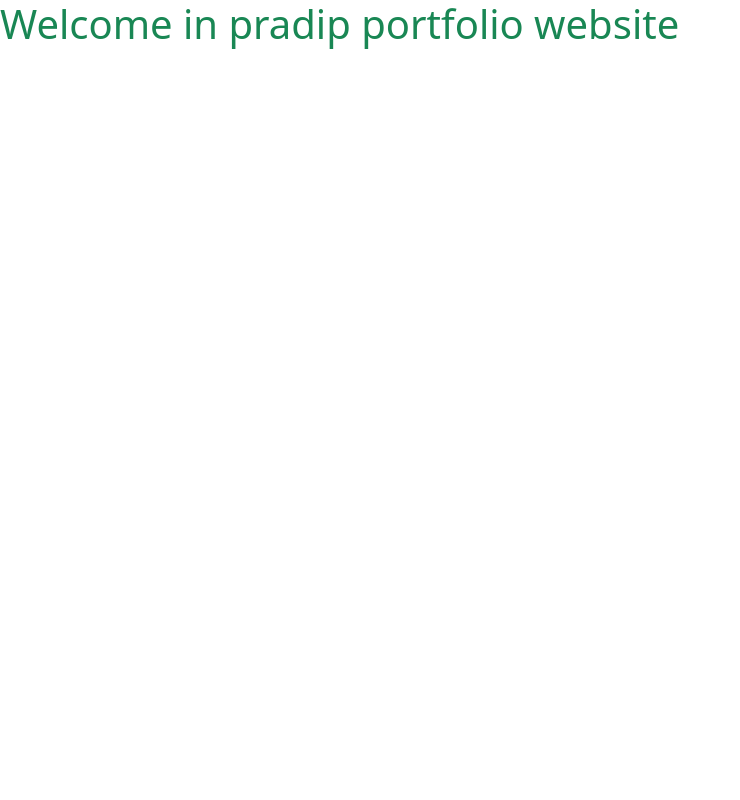
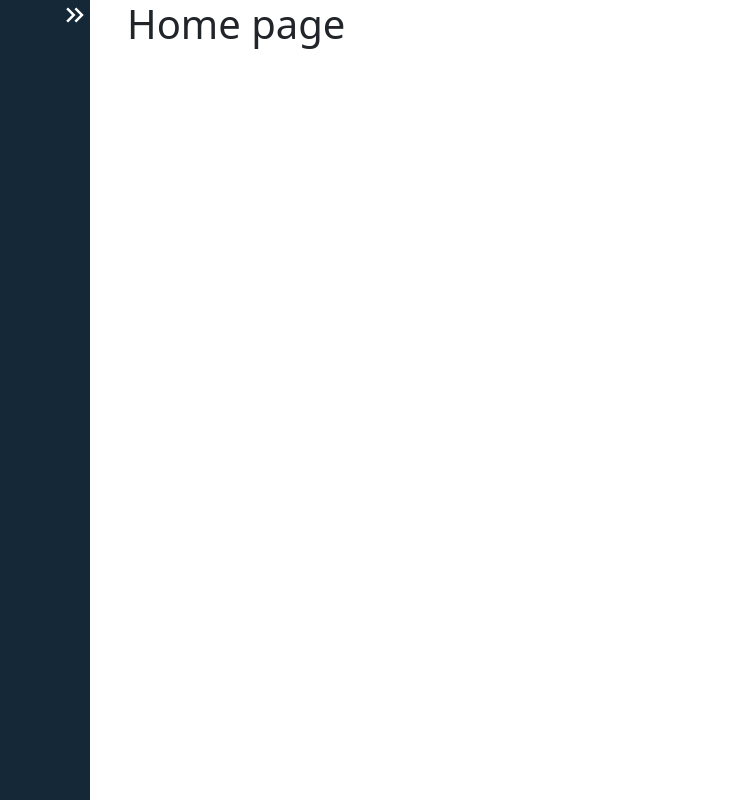
Before and after one commit to Pradipram/Portfolio, a React (Create React App) app in the folder client/: page / in a window 1280 px wide. Shown: the whole page, without its empty margins (0-740 px from the left). Built offline with nearby package versions, Linux system fonts and the light colour scheme.

Commit message:
added sidebar section with react-icons

```diff
--- a/client/package.json
+++ b/client/package.json
@@ -8,6 +8,7 @@
     "@testing-library/user-event": "^13.5.0",
     "react": "^18.2.0",
     "react-dom": "^18.2.0",
+    "react-icons": "^4.12.0",
     "react-scripts": "5.0.1",
     "web-vitals": "^2.1.4"
   },
--- a/client/src/App.js
+++ b/client/src/App.js
@@ -1,9 +1,10 @@
+import Layout from "./components/Layout/Layout";
 
 function App() {
   return (
-    <div>
-      <h1 className = "text-success" >Welcome in pradip portfolio website</h1>
-    </div>
+    <>
+      <Layout/>
+    </>
   );
 }
 
--- /dev/null
+++ b/client/src/components/Layout/Layout.css
@@ -0,0 +1,24 @@
+.sidebar-section{
+    display: flex;
+}
+
+.sidebar{
+    height: 100vh;
+    width: 90px;
+    background-color: rgb(21, 40, 55);
+}
+
+.sidebar-toggle{
+    width: 300px;
+}
+
+.sidebar-toggle-icons{
+    display: flex;
+    align-items: right;
+    justify-content:right;
+    cursor: pointer;
+}
+
+.sidebar-toggle-icons p svg{
+    color: white;
+}
--- /dev/null
+++ b/client/src/components/Layout/Layout.jsx
@@ -0,0 +1,34 @@
+import React, { useState } from 'react'
+import { MdOutlineKeyboardDoubleArrowRight,MdOutlineKeyboardDoubleArrowLeft } from "react-icons/md"
+
+import "./Layout.css"
+import Home from '../../pages/Home/Home'
+
+const Layout = () => {
+    const [toggle,setToggle] = useState(false);
+
+    // function for changing the toggle
+    const handleToggle = () =>{
+        setToggle(!toggle);
+    }
+  return (
+    <>
+        <div className="sidebar-section">
+            <div className={toggle ? "sidebar sidebar-toggle" :"sidebar"}>
+                <div className="sidebar-toggle-icons">
+                    <p onClick={handleToggle}>
+                        {
+                            toggle ? <MdOutlineKeyboardDoubleArrowLeft size={30}/> : <MdOutlineKeyboardDoubleArrowRight size={30}/>
+                        }
+                    </p>
+                </div>
+            </div>
+            <div className="container">
+                <Home/>
+            </div>
+        </div>
+    </>
+  )
+}
+
+export default Layout
--- /dev/null
+++ b/client/src/pages/Home/Home.jsx
@@ -0,0 +1,12 @@
+import React from 'react'
+import "./Home.css"
+
+const Home = () => {
+  return (
+    <div>
+        <h1>Home page</h1>
+    </div>
+  )
+}
+
+export default Home
```
Also changed, not shown: client/src/pages/Home/Home.css (added), 1 other file (tests, documents, lock files or other folders).
